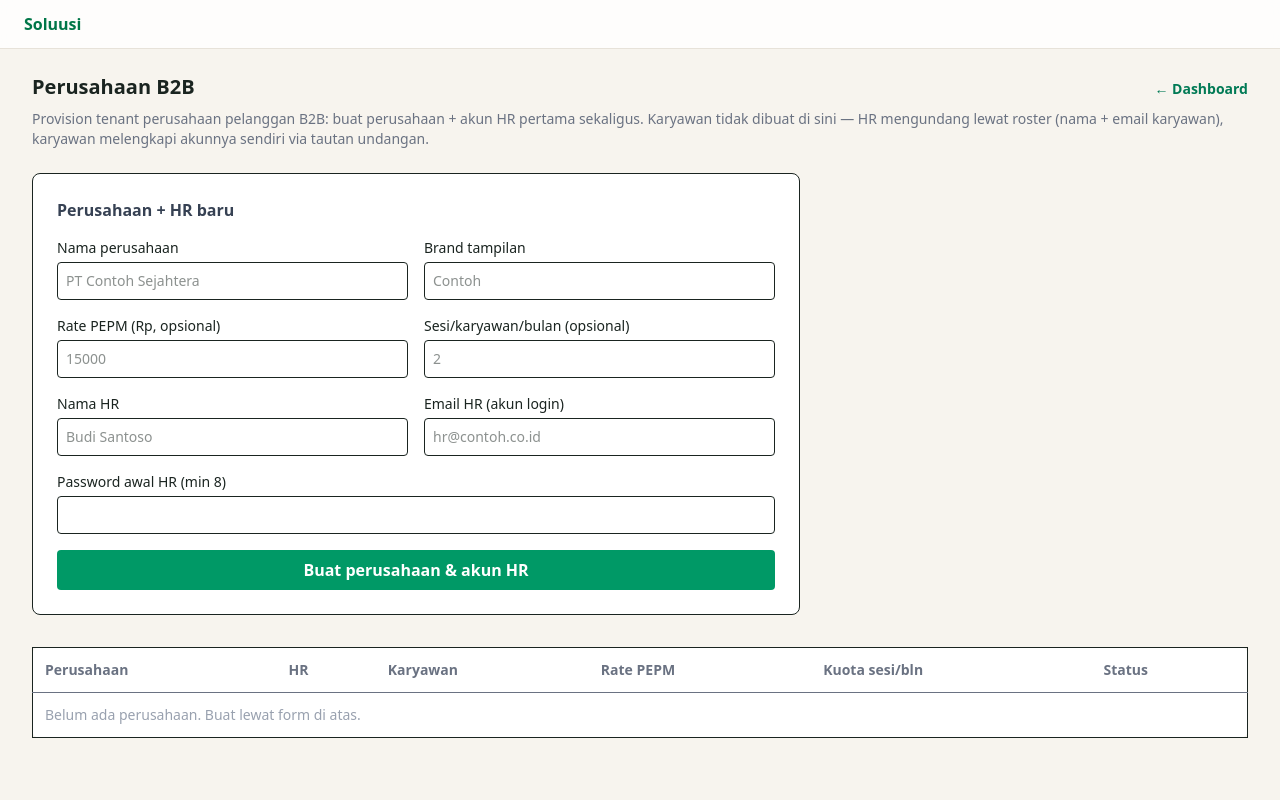
After one commit to fauzan171/soluusi-b2company, a Laravel app: template resources/views/admin/perusahaans.blade.php in a window 1280 px wide. The commit adds this page. Run offline with Laravel 12, Linux system fonts and the light colour scheme; the template is opened without the code that fills it, so the values that code supplies are empty; style sheets or scripts are compiled from the project's sources.

Commit message:
feat: super admin provisioning perusahaan B2B + akun HR (admin/perusahaans)

```diff
--- /dev/null
+++ b/resources/views/admin/perusahaans.blade.php
@@ -0,0 +1,82 @@
+@extends('layouts.app')
+
+@section('content')
+<div class="flex items-baseline justify-between mb-2">
+    <h1 class="text-xl font-bold">Perusahaan B2B</h1>
+    <a href="{{ route('admin.dashboard') }}" class="text-sm text-emerald-700 font-semibold hover:underline">← Dashboard</a>
+</div>
+<p class="text-sm text-gray-500 mb-6">
+    Provision tenant perusahaan pelanggan B2B: buat perusahaan + akun HR pertama
+    sekaligus. Karyawan tidak dibuat di sini — HR mengundang lewat roster
+    (nama + email karyawan), karyawan melengkapi akunnya sendiri via tautan undangan.
+</p>
+
+<form method="POST" action="{{ route('admin.perusahaans.store') }}"
+      class="bg-white border rounded-lg p-6 mb-8 grid md:grid-cols-2 gap-4 max-w-3xl">
+    @csrf
+    <h2 class="md:col-span-2 font-semibold text-gray-700">Perusahaan + HR baru</h2>
+    <label class="text-sm">Nama perusahaan
+        <input name="name" required maxlength="100" class="w-full border rounded p-2 mt-1" placeholder="PT Contoh Sejahtera">
+    </label>
+    <label class="text-sm">Brand tampilan
+        <input name="brand" required maxlength="100" class="w-full border rounded p-2 mt-1" placeholder="Contoh">
+    </label>
+    <label class="text-sm">Rate PEPM (Rp, opsional)
+        <input name="pepm_rate" type="number" min="0" class="w-full border rounded p-2 mt-1" placeholder="15000">
+    </label>
+    <label class="text-sm">Sesi/karyawan/bulan (opsional)
+        <input name="sessions_per_employee_month" type="number" min="1" max="30" class="w-full border rounded p-2 mt-1" placeholder="2">
+    </label>
+    <label class="text-sm">Nama HR
+        <input name="hr_name" required maxlength="100" class="w-full border rounded p-2 mt-1" placeholder="Budi Santoso">
+    </label>
+    <label class="text-sm">Email HR (akun login)
+        <input name="hr_email" type="email" required maxlength="150" class="w-full border rounded p-2 mt-1" placeholder="hr@contoh.co.id">
+    </label>
+    <label class="text-sm md:col-span-2">Password awal HR (min 8)
+        <input name="hr_password" type="text" required minlength="8" class="w-full border rounded p-2 mt-1" autocomplete="off">
+    </label>
+    @if($errors->any())
+        <p class="md:col-span-2 text-sm text-red-600">{{ $errors->first() }}</p>
+    @endif
+    <button type="submit" class="md:col-span-2 bg-emerald-600 text-white font-semibold rounded py-2 hover:bg-emerald-700">
+        Buat perusahaan &amp; akun HR
+    </button>
+</form>
+
+<table class="w-full bg-white border rounded-lg text-sm">
+    <thead><tr class="border-b text-left text-gray-500">
+        <th class="p-3">Perusahaan</th>
+        <th class="p-3">HR</th>
+        <th class="p-3">Karyawan</th>
+        <th class="p-3">Rate PEPM</th>
+        <th class="p-3">Kuota sesi/bln</th>
+        <th class="p-3">Status</th>
+    </tr></thead>
+    <tbody>
+        @forelse($perusahaans as $p)
+            <tr class="border-b">
+                <td class="p-3 font-semibold">{{ $p->brand }}<div class="text-xs text-gray-400">{{ $p->name }}</div></td>
+                <td class="p-3">
+                    @foreach($p->admins->pluck('user') as $hr)
+                        <div>{{ trim(($hr?->firstname ?? '') . ' ' . ($hr?->lastname ?? '')) }}</div>
+                        <div class="text-xs text-gray-400">{{ $hr?->email }}</div>
+                    @endforeach
+                </td>
+                <td class="p-3">{{ $p->employees_count }}</td>
+                <td class="p-3">Rp{{ number_format($p->pepm_rate, 0, ',', '.') }}</td>
+                <td class="p-3">{{ $p->sessions_per_employee_month }}</td>
+                <td class="p-3">
+                    @if($p->is_active)
+                        <span class="text-xs px-2 py-0.5 rounded bg-emerald-100 text-emerald-700 font-semibold">Aktif</span>
+                    @else
+                        <span class="text-xs px-2 py-0.5 rounded bg-gray-100 text-gray-500">Nonaktif</span>
+                    @endif
+                </td>
+            </tr>
+        @empty
+            <tr><td class="p-3 text-gray-400" colspan="6">Belum ada perusahaan. Buat lewat form di atas.</td></tr>
+        @endforelse
+    </tbody>
+</table>
+@endsection
--- a/resources/views/layouts/app.blade.php
+++ b/resources/views/layouts/app.blade.php
@@ -50,6 +50,7 @@
         ],
         request()->routeIs('admin.*') => [
             ['route' => 'admin.dashboard', 'pattern' => 'admin.dashboard', 'label' => 'Dashboard', 'icon' => 'chart'],
+            ['route' => 'admin.perusahaans.index', 'pattern' => 'admin.perusahaans*', 'label' => 'Perusahaan B2B', 'icon' => 'users'],
         ],
         request()->routeIs('associate.*') => [
             ['route' => 'associate.dashboard', 'pattern' => 'associate.dashboard', 'label' => 'Dashboard HPA', 'icon' => 'chart'],
--- a/routes/web.php
+++ b/routes/web.php
@@ -143,6 +143,9 @@ Route::prefix('admin')->as('admin.')->middleware(['auth', 'role:admin'])->group(
     Route::get('/dashboard', [\App\Http\Controllers\AdminDashboardController::class, 'index'])->name('dashboard');
     Route::get('/referral-overview', [\App\Http\Controllers\AdminDashboardController::class, 'referralOverview'])->name('referral-overview');
     Route::get('/consultant-per-klinik', [\App\Http\Controllers\AdminDashboardController::class, 'consultantPerKlinik'])->name('consultant-per-klinik');
+    Route::get('/perusahaans', [\App\Http\Controllers\AdminPerusahaanController::class, 'index'])->name('perusahaans.index');
+    Route::post('/perusahaans', [\App\Http\Controllers\AdminPerusahaanController::class, 'store'])->name('perusahaans.store');
+
     Route::get('/pervorma-sessions', [\App\Http\Controllers\AdminDashboardController::class, 'pervormaSessions'])->name('pervorma-sessions');
 
     Route::post('/pervormas/{pervorma}/pay', function (\App\Models\Klinik\HapPervorma $pervorma) {
```
Also changed, not shown: app/Http/Controllers/AdminPerusahaanController.php (added, +73 -0 lines), tests/Feature/AdminPerusahaanProvisionTest.php (added, +79 -0 lines).
